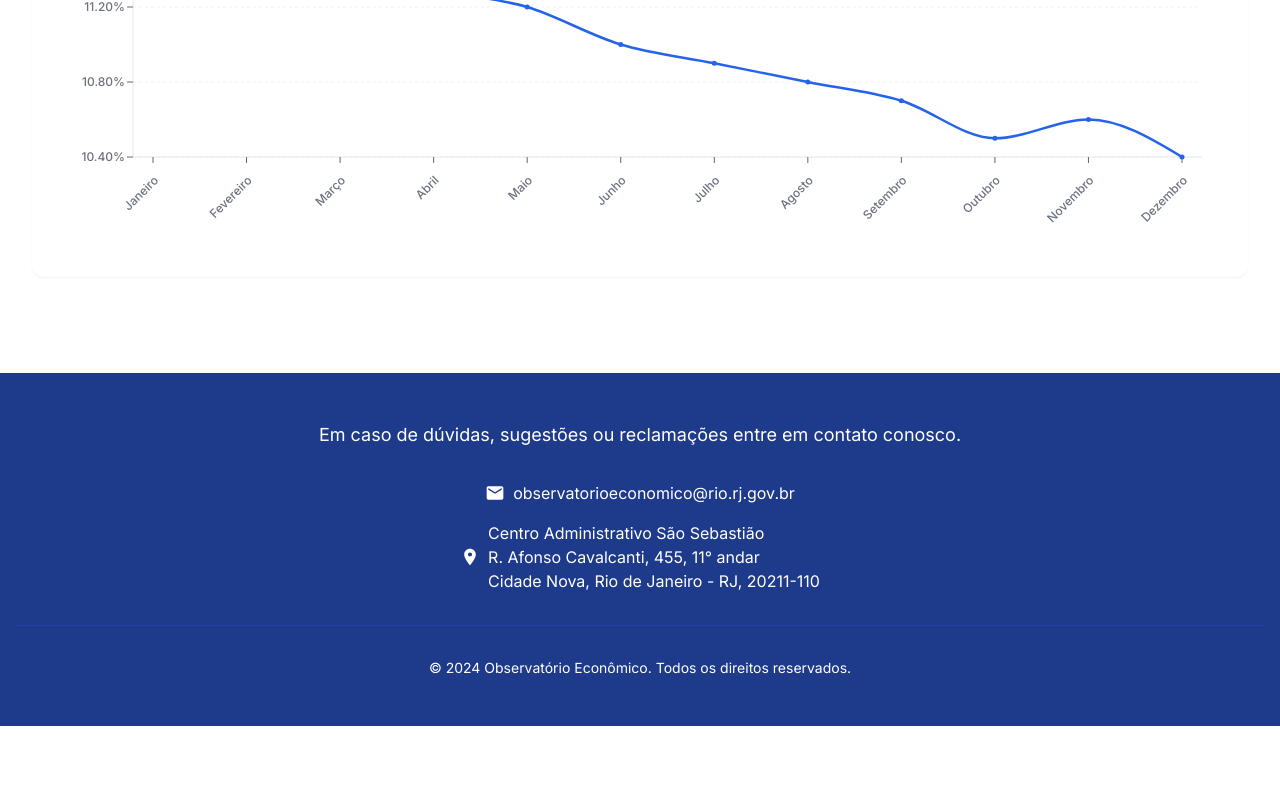
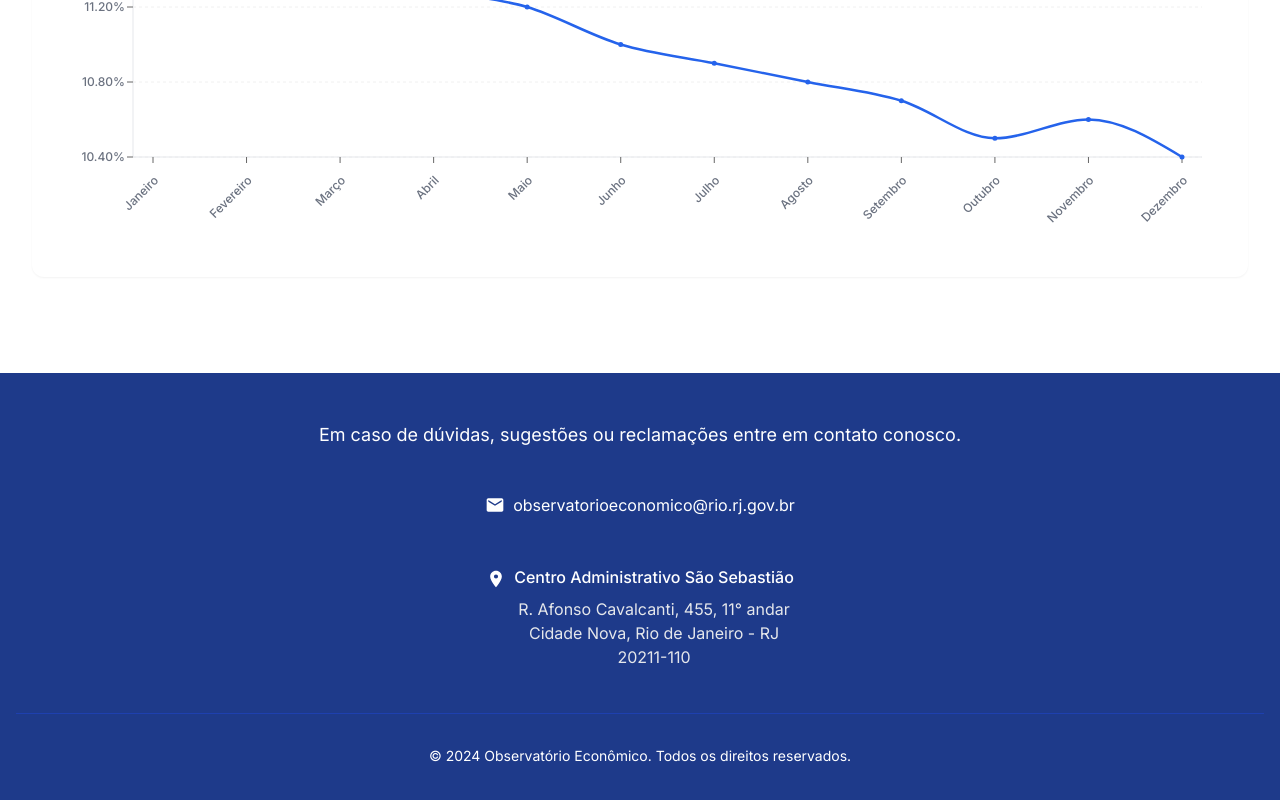
Before and after one commit to Sanguin1us/obs-econ-2, a Next.js app: page / in a window 1280 px wide. Shown: the part 2807-3607 px from the top of the page. Before the commit the page ends 3533 px from the top, so only its background shows below. Built offline with nearby package versions, Linux system fonts and the light colour scheme.

Commit message:
updated footer

```diff
--- a/components/Footer.tsx
+++ b/components/Footer.tsx
@@ -8,19 +8,22 @@ export default function Footer() {
         <div className="text-center mb-8">
           <p className="text-lg">Em caso de dúvidas, sugestões ou reclamações entre em contato conosco.</p>
         </div>
-        <div className="max-w-2xl mx-auto space-y-4">
-          <div className="flex items-center justify-center gap-2">
-            <MdEmail className="text-xl" />
+        <div className="max-w-2xl mx-auto space-y-6">
+          <div className="flex items-center justify-center space-x-2 p-3 hover:bg-blue-800/30 rounded-lg transition-colors">
+            <MdEmail className="text-xl flex-shrink-0" />
             <a href="mailto:observatorioeconomico@rio.rj.gov.br" className="hover:text-blue-200 transition-colors">
               observatorioeconomico@rio.rj.gov.br
             </a>
           </div>
-          <div className="flex items-center justify-center gap-2">
-            <MdLocationOn className="text-xl" />
-            <div>
-              <p>Centro Administrativo São Sebastião</p>
-              <p>R. Afonso Cavalcanti, 455, 11° andar</p>
-              <p>Cidade Nova, Rio de Janeiro - RJ, 20211-110</p>
+          <div className="flex items-start justify-center space-x-2 p-3 hover:bg-blue-800/30 rounded-lg transition-colors">
+            <MdLocationOn className="text-xl flex-shrink-0 mt-1" />
+            <div className="text-center">
+              <p className="font-medium mb-2">Centro Administrativo São Sebastião</p>
+              <div className="text-gray-200">
+                <p>R. Afonso Cavalcanti, 455, 11° andar</p>
+                <p>Cidade Nova, Rio de Janeiro - RJ</p>
+                <p>20211-110</p>
+              </div>
             </div>
           </div>
         </div>
```
